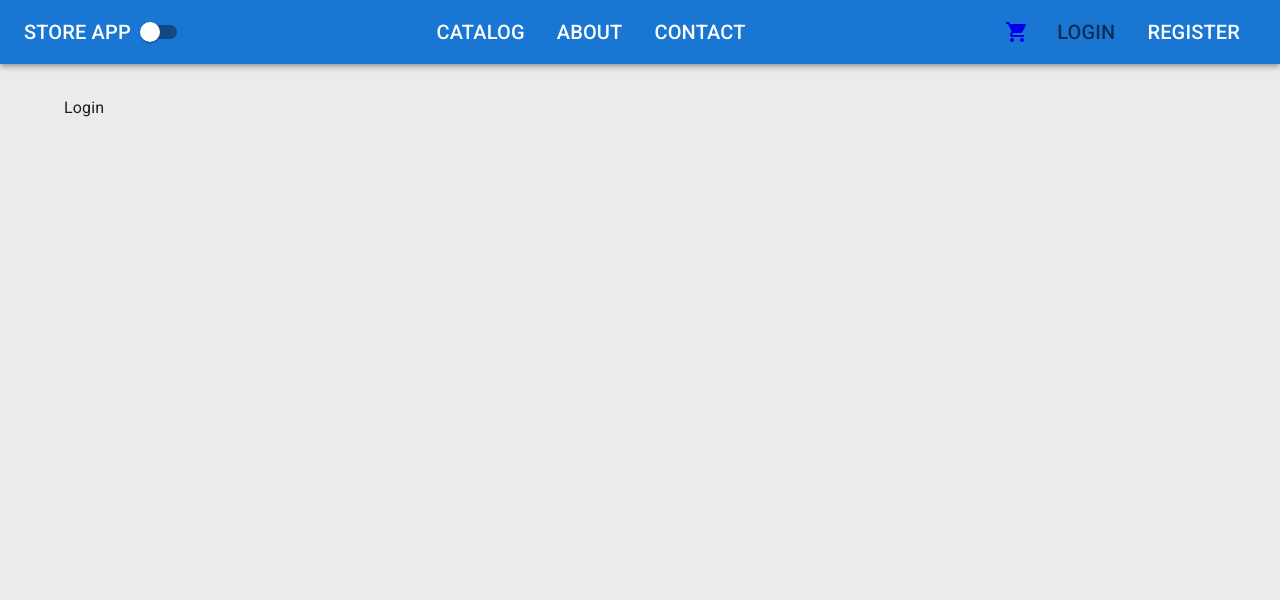
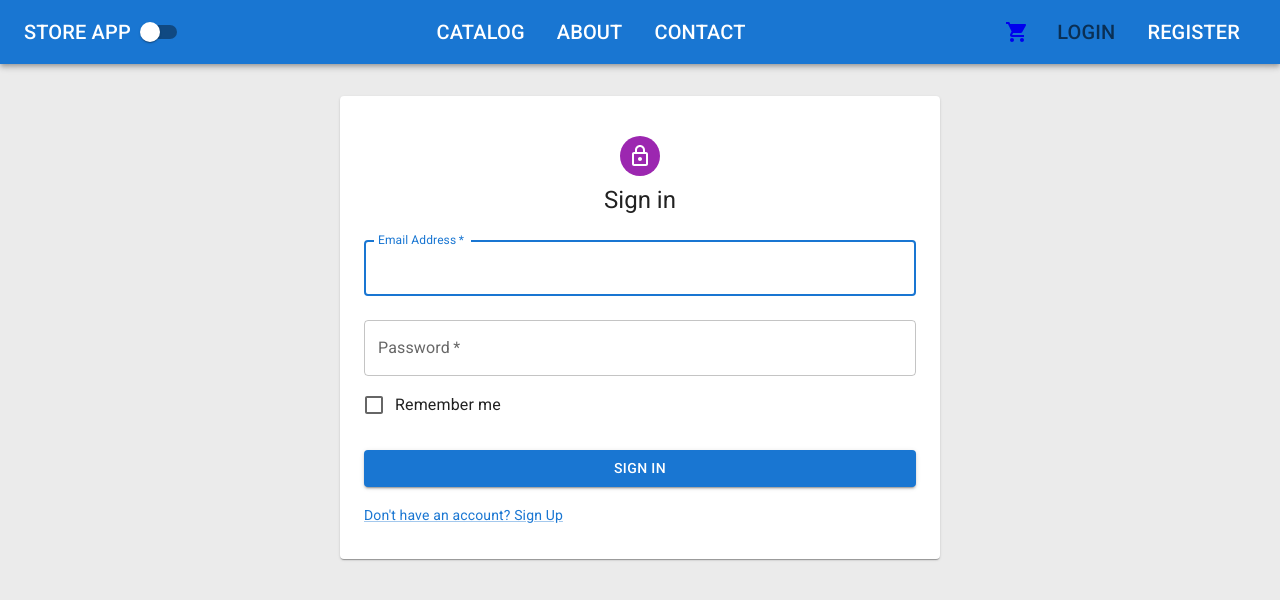
Before and after one commit to hjpunzalan/store-client, a React (Create React App) app: page /login in a window 1280 px wide. Shown: the top 600 px of the page. Built offline with nearby package versions, Linux system fonts and the light colour scheme.

Commit message:
login component wip

```diff
--- a/src/features/account/Login.tsx
+++ b/src/features/account/Login.tsx
@@ -1,7 +1,79 @@
-interface Props {}
+import LockOutlinedIcon from "@mui/icons-material/LockOutlined";
+import { Paper } from "@mui/material";
+import Avatar from "@mui/material/Avatar";
+import Box from "@mui/material/Box";
+import Button from "@mui/material/Button";
+import Checkbox from "@mui/material/Checkbox";
+import Container from "@mui/material/Container";
+import FormControlLabel from "@mui/material/FormControlLabel";
+import Grid from "@mui/material/Grid";
+import MuiLink from "@mui/material/Link";
+import { createTheme, ThemeProvider } from "@mui/material/styles";
+import TextField from "@mui/material/TextField";
+import Typography from "@mui/material/Typography";
+import * as React from "react";
+import { Link } from "react-router-dom";
 
-const Login = (props: Props) => {
-  return <div>Login</div>;
-};
+// TODO remove, this demo shouldn't need to reset the theme.
+const defaultTheme = createTheme();
 
-export default Login;
+export default function Login() {
+  const handleSubmit = (event: React.FormEvent<HTMLFormElement>) => {
+    event.preventDefault();
+    const data = new FormData(event.currentTarget);
+    console.log({
+      email: data.get("email"),
+      password: data.get("password"),
+    });
+  };
+
+  return (
+    <ThemeProvider theme={defaultTheme}>
+      <Container
+        component={Paper}
+        maxWidth="sm"
+        sx={{ display: "flex", flexDirection: "column", alignItems: "center", p: 4 }}
+      >
+        <Avatar sx={{ m: 1, bgcolor: "secondary.main" }}>
+          <LockOutlinedIcon />
+        </Avatar>
+        <Typography component="h1" variant="h5">
+          Sign in
+        </Typography>
+        <Box component="form" onSubmit={handleSubmit} noValidate sx={{ mt: 1 }}>
+          <TextField
+            margin="normal"
+            required
+            fullWidth
+            id="email"
+            label="Email Address"
+            name="email"
+            autoComplete="email"
+            autoFocus
+          />
+          <TextField
+            margin="normal"
+            required
+            fullWidth
+            name="password"
+            label="Password"
+            type="password"
+            id="password"
+            autoComplete="current-password"
+          />
+          <FormControlLabel control={<Checkbox value="remember" color="primary" />} label="Remember me" />
+          <Button type="submit" fullWidth variant="contained" sx={{ mt: 3, mb: 2 }}>
+            Sign In
+          </Button>
+          <Grid container>
+            <Grid item>
+              <Link component={(props) => <MuiLink variant="body2" {...props} />} to="/register">
+                {"Don't have an account? Sign Up"}
+              </Link>
+            </Grid>
+          </Grid>
+        </Box>
+      </Container>
+    </ThemeProvider>
+  );
+}
```
